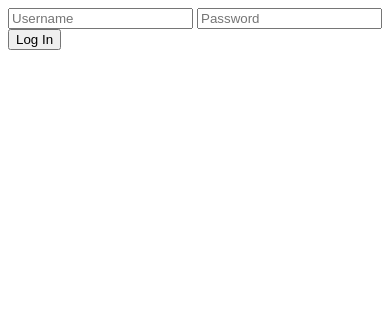
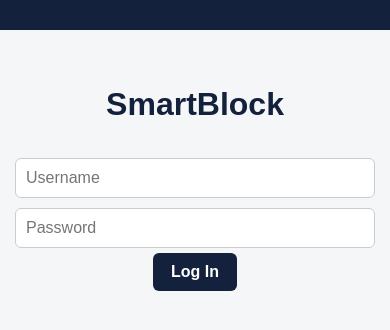
Before and after one commit to vmashnin/CS50-SmartBlock, a Flask app: page /login in a window 390 px wide. Shown: the top 330 px of the page. Run offline with Flask 3, Linux system fonts and the light colour scheme; some libraries are stand-ins or nearby versions.

Commit message:
Fix mobile layout

```diff
--- a/templates/layout.html
+++ b/templates/layout.html
@@ -2,6 +2,7 @@
 
 <html lang="en">
     <head>
+        <meta name="viewport" content="width=device-width, initial-scale=1">
         <title>SmartBlock</title>
 
         <link rel="stylesheet" href="{{ url_for('static', filename='styles.css') }}">
@@ -10,6 +11,8 @@
     <body>
 
         <nav>
+            {% if session.get("user_id") %}
+
                 <a class="btn btn-primary" href="/">Main</a>
                 <a class="btn btn-primary" href="/history">History</a>
                 <a class="btn btn-primary" href="/settings">Change Password</a>
@@ -19,6 +22,8 @@
                 {% endif %}
 
                 <a class="btn btn-primary" href="/logout">Log Out</a>
+
+            {% endif %}
         </nav>
 
         <main>
--- a/templates/login.html
+++ b/templates/login.html
@@ -1,5 +1,10 @@
+{% extends "layout.html" %}
+
+{% block main %}
+
+<h1>SmartBlock</h1>
+
 <form action="/login" method="post">
-
     <input name="username" placeholder="Username" type="text">
 
     <input name="password" placeholder="Password" type="password">
@@ -7,5 +12,6 @@
     <button class="btn btn-primary" type="submit">
         Log In
     </button>
+</form>
 
-</form>
+{% endblock %}
```
Also changed, not shown: templates/change_password.html (+6 -1 lines). Lines whose indentation alone changed are shown as unchanged.
